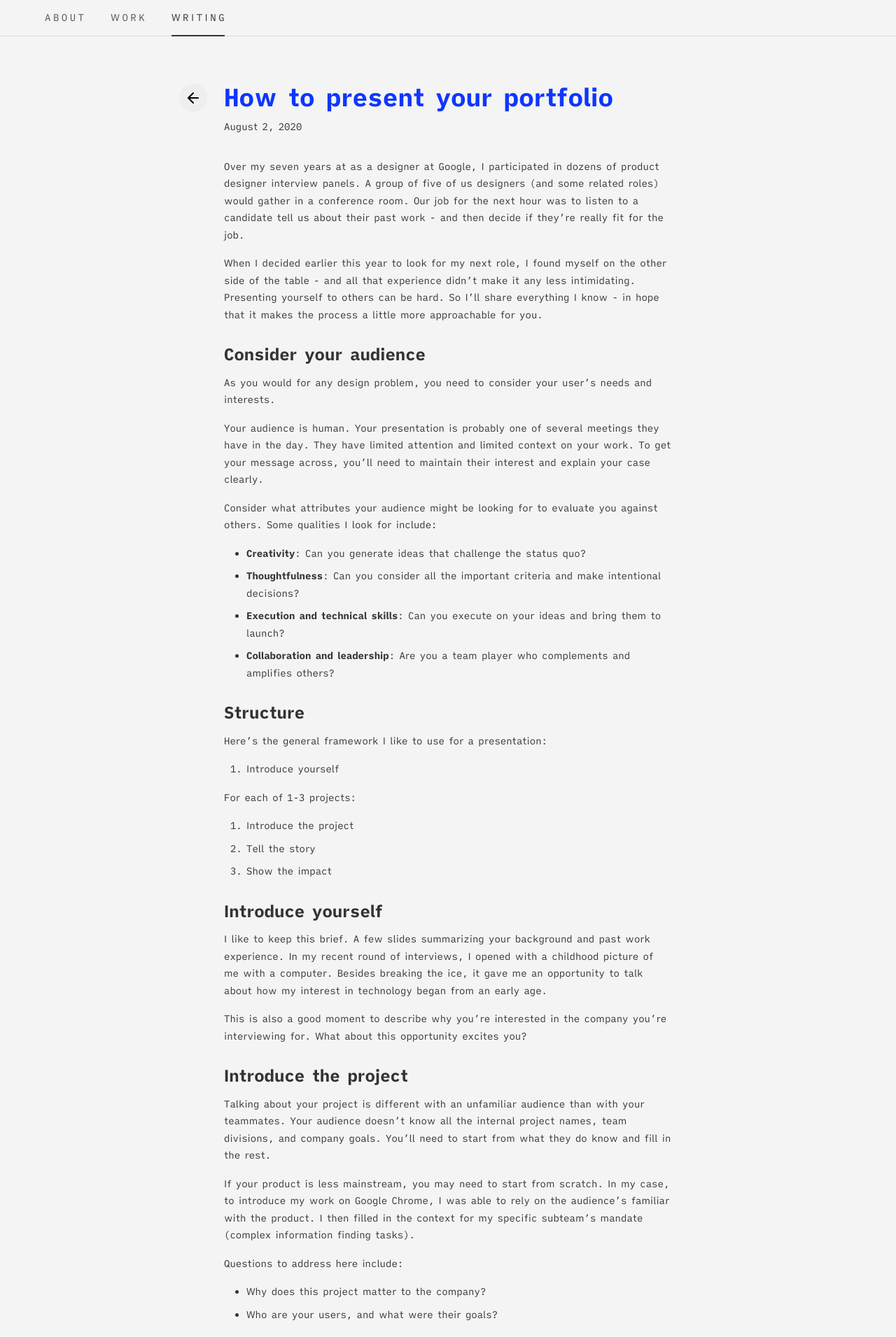
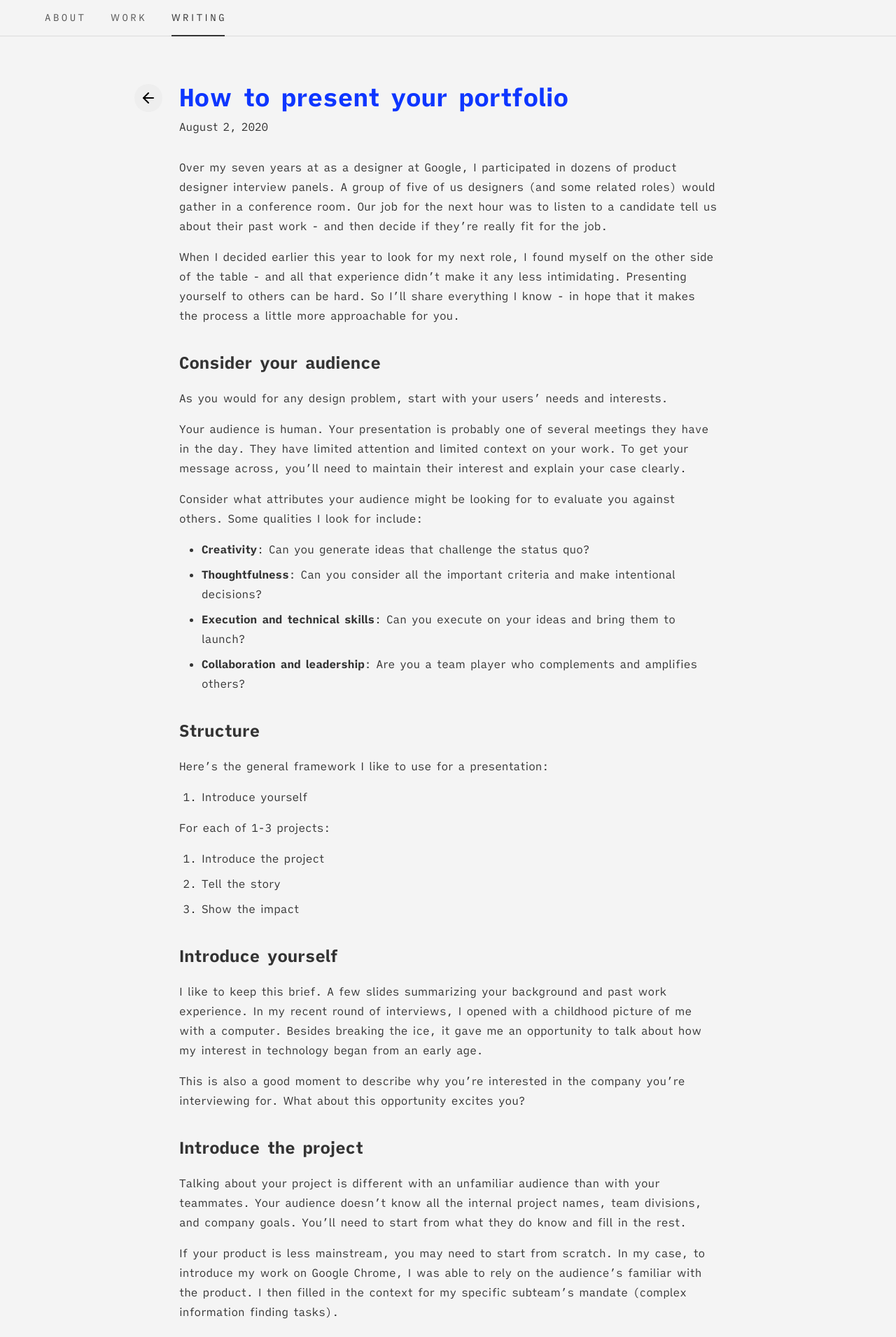
Before and after one commit to cleercode/cleercode.github.com, a Jekyll site: the page built from _posts/2020-08-02-portfolio-presentations.md, in a window 1280 px wide. Shown: the top 1911 px of the page at 70% size. Built offline with Jekyll 4.4.1, drawn with Linux system fonts in a browser that asks for light colours; nearby versions of some CDN libraries.

Commit message:
Type size tweaks

```diff
--- a/_layouts/post.html
+++ b/_layouts/post.html
@@ -45,7 +45,7 @@
         </li>
       </ul>
     </nav>
-    <main class="charter note f6 lh-copy mw7 center pa4 pt4 pa5-ns">
+    <main class="charter post f5 lh-copy cl-mw center pa4 pt4 pa5-ns">
       <a
         href="/posts"
         class="dib mb2 mb0-ns mt1-ns fl-ns nl5-ns bg-light-gray hover-bg-moon-gray pa2 br-pill"
@@ -57,7 +57,7 @@
           {{page.title}}
         </h1>
         <div>{{page.date | date: "%B %-d, %Y"}}</div>
-        <div class="mt4">
+        <div class="mt4 lh-large">
           {{content}}
         </div>
       </div>
--- a/_posts/2020-08-02-portfolio-presentations.md
+++ b/_posts/2020-08-02-portfolio-presentations.md
@@ -7,7 +7,7 @@ Over my seven years at as a designer at Google, I participated in dozens of prod
 When I decided earlier this year to look for my next role, I found myself on the other side of the table - and all that experience didn't make it any less intimidating. Presenting yourself to others can be hard. So I'll share everything I know - in hope that it makes the process a little more approachable for you.
 
 ## Consider your audience
-As you would for any design problem, you need to consider your user's needs and interests.
+As you would for any design problem, start with your users' needs and interests.
 
 Your audience is human. Your presentation is probably one of several meetings they have in the day. They have limited attention and limited context on your work. To get your message across, you'll need to maintain their interest and explain your case clearly.
 
--- a/style.css
+++ b/style.css
@@ -106,10 +106,6 @@ figure {
   background: linear-gradient(to bottom, #48062b, #7d2d21);
 }
 
-.bg-cl-light-gray {
-  background-color: #f5f5f5;
-}
-
 .cl-cyan {
   color: #00e5ff;
 }
@@ -125,6 +121,10 @@ figure {
 .cl-blue,
 .hover-cl-blue:hover {
   color: #0e36ff;
+}
+
+.cl-mw {
+  max-width: 56rem;
 }
 
 /* Typography */
@@ -173,33 +173,29 @@ canvas {
   pointer-events: none;
 }
 
-.note {
-  line-height: 1.75em;
-}
-
-.note ol {
+.post ol {
   padding: 0;
 }
 
-.note li {
+.post li {
   margin-top: 0.5rem;
   margin-bottom: 0.5rem;
   margin-left: 2rem;
 }
 
-.note a {
+.post a {
   color: inherit;
 }
 
-.note strong {
+.post strong {
   font-weight: bold;
 }
 
-.note p {
+.post p {
   margin: 1rem 0;
 }
 
-.note h2 {
+.post h2 {
   font-size: 1.5rem;
   font-weight: bold;
   margin-top: 2rem;
```
Also changed, not shown: posts.html (+6 -6 lines), work.html (+6 -7 lines).
